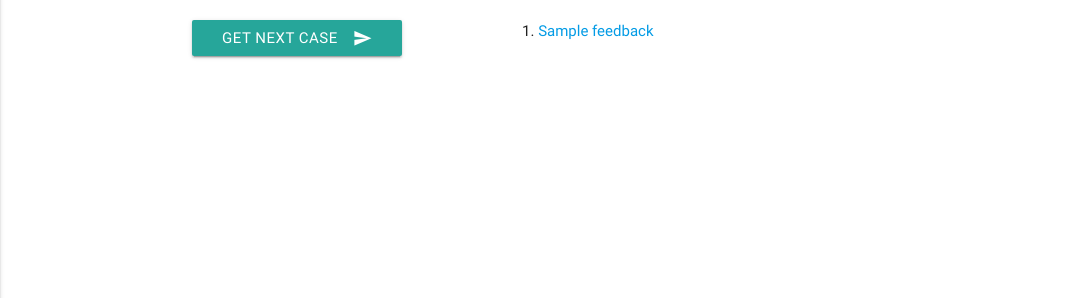
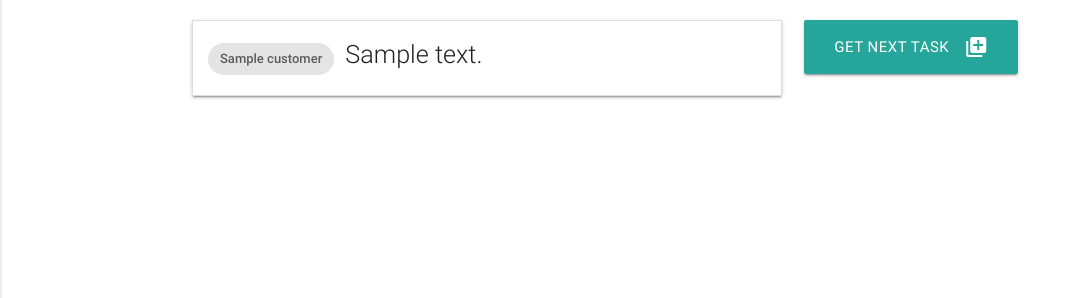
Before and after one commit to mikbhub/Opinions-App, a Django app: template dispatch_to_support/templates/dispatch_to_support/get_case.html in a window 1280 px wide. Shown: the part 132-430 px from the top of the page, without its empty margins (0-1081 px from the left). Run offline with Django 3.2, Linux system fonts and the light colour scheme; the template is opened without the code that fills it: most values are stand-ins (such as "Sample title", 1, 10 or a date in 2020); some libraries are stand-ins or nearby versions.

Commit message:
Replaced raw open tickets list with collapsable accordicon from Materalize.

```diff
--- a/dispatch_to_support/static/dispatch_to_support/js/init.js
+++ b/dispatch_to_support/static/dispatch_to_support/js/init.js
@@ -1,4 +1,5 @@
 $(document).ready(function () {
     $(".button-collapse").sideNav();
     $(".dropdown-button").dropdown();
+    $('.collapsible').collapsible();
 });
--- a/dispatch_to_support/templates/dispatch_to_support/get_case.html
+++ b/dispatch_to_support/templates/dispatch_to_support/get_case.html
@@ -9,23 +9,41 @@
 {% block body %}
 
 <div class="row">
+
+    <div class="col s12 m8 l8">
+        <p class="flow-text">Your open tickets</p>
+        <ul class="collapsible" data-collapsible="accordion">
+            {% for ticket in open_tickets %}
+                <li>
+                    <div class="collapsible-header">
+                        <!-- <i class="material-icons">forum</i> -->
+                        <span class="truncate flow-text">
+                            <div class="chip">
+                                    {{ ticket.feedback.customer.name }}
+                            </div>
+                                {{ ticket.feedback.text }}
+                        </span>
+                    </div>
+                    <div class="collapsible-body">
+                        <div class="row">
+                        <p class="flow-text">{{ ticket.feedback.text }}</p>
+                        <a class="waves-effect waves-light btn right" href="{% url 'dispatch_to_support:ticket-update' pk=ticket.pk %}">Details
+                            <i class="material-icons right">visibility</i>
+                        </a>
+                        </div>
+                    </div>
+                </li>
+            {% endfor %}
+        </ul>
+    </div>
     <div class="col s12 m4 l4">
         <p class="flow-text">Qeue</p>
         <form action="" method="POST">
             {% csrf_token %}
-            <button class="btn waves-effect waves-light" type="submit" name="action">get next case
-                {% comment %} <a class="btn-floating btn-large waves-effect waves-light red"><i class="material-icons">add</i></a> {% endcomment %}
-                <i class="material-icons right">send</i>
+            <button class="btn-large waves-effect waves-light" type="submit" name="action">Get next task
+                <i class="material-icons right">queue</i>
             </button>
         </form>
-    </div>
-    <div class="col s12 m8 l8">
-        <p class="flow-text">Your open tickets</p>
-            <ol>
-                {% for ticket in open_tickets %}
-                <li><a href="{% url 'dispatch_to_support:ticket-update' pk=ticket.pk %}">{{ ticket.feedback }}</a></li>
-                {% endfor %}
-            </ol>
     </div>
 
 {% endblock body %}
```
